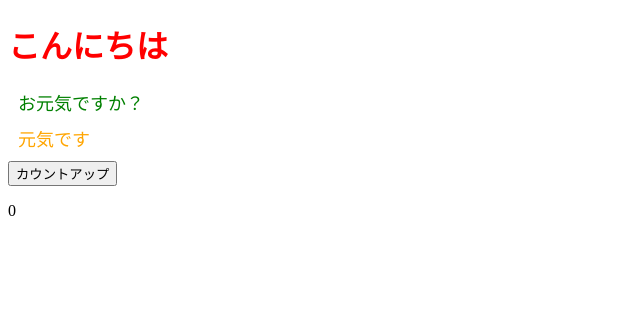
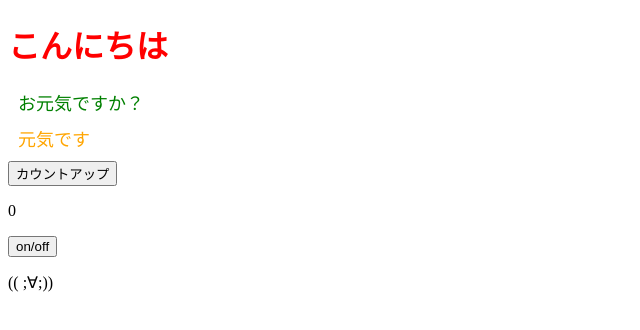
Before and after one commit to ryuyuryuyu/1st-React-JS, a React (Vite) app: page / in a window 1280 px wide. Shown: the top 330 px of the page, without its empty margins (0-640 px from the left). Built offline with nearby package versions, Linux system fonts and the light colour scheme.

Commit message:
再レンダリング

```diff
--- a/src/App.jsx
+++ b/src/App.jsx
@@ -9,17 +9,29 @@ import { ColorfulMessage } from "./componets/ColorfulMessage";
             ・ユーザーの入力内容
             ・APIから取得した内容
 */
+/*
+  Reactの再レンダリング：
+    ・Stateが更新されたとき
+    ・propsが更新されたとき
+    ・子のコンポーネントは、親の再レンダリングに引きずられて再レンダリングされる。（させない方法はある。）
+*/
 
 // 拡張子「.jsx」：Reactのコンポーネントの意味を指す。
  export const App = () => {
+  console.log("--App--");
   // 配列の分割代入でstateを受け取る。numの初期値は「useState(0)」の0。
   const [num, setNum] = useState(0);
+  const [isShowFace, setIsShowFace] = useState(true);
 
   // 本関数内で使う関数をここで定義する
   const onClickCountUp = () => {
     // prevには現在のnumが入る（バッチ処理）
     setNum((prev) => prev + 1);
   };
+
+  const onClickToggle = () => {
+    setIsShowFace(!isShowFace);
+  }
 
   // {} はJavaScriptで書くよ、という宣言。
   // アロー関数だった部分を上記に切り出した。この方が見やすい。
@@ -30,6 +42,9 @@ import { ColorfulMessage } from "./componets/ColorfulMessage";
       <ColorfulMessage color="orange">元気です</ColorfulMessage>
       <button onClick={onClickCountUp}>カウントアップ</button>
       <p>{num}</p>
+      <button onClick={onClickToggle}>on/off</button>
+      {isShowFace && <p>(( ;∀;))</p>}
+
     </>
   );
 };
--- a/src/componets/ColorfulMessage.jsx
+++ b/src/componets/ColorfulMessage.jsx
@@ -2,6 +2,7 @@
 // コンポーネント化
 // 引数で分割代入を使う方法
 export const ColorfulMessage = ({ color, children }) => {
+    console.log("--ColorfulMessage--");
     // cssのオブジェクト
     const contentStyleA = {
         // プロパティと引数名が同名なら省略できので
```
Also changed, not shown: src/main.jsx (+8 -3 lines).
